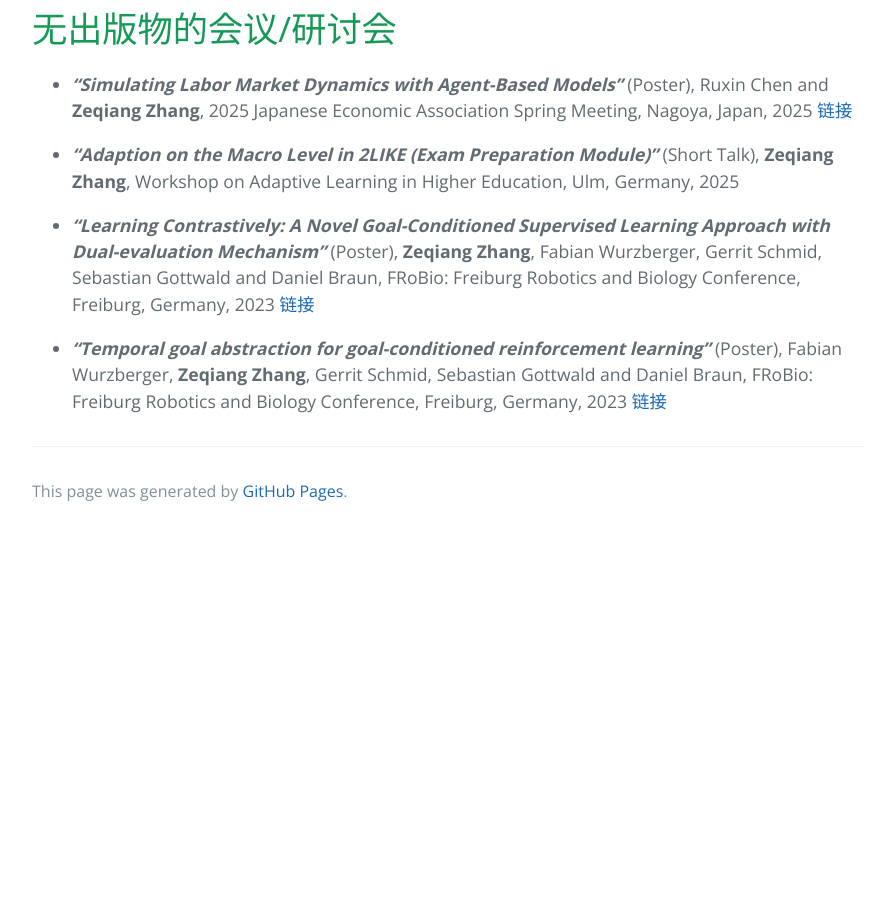
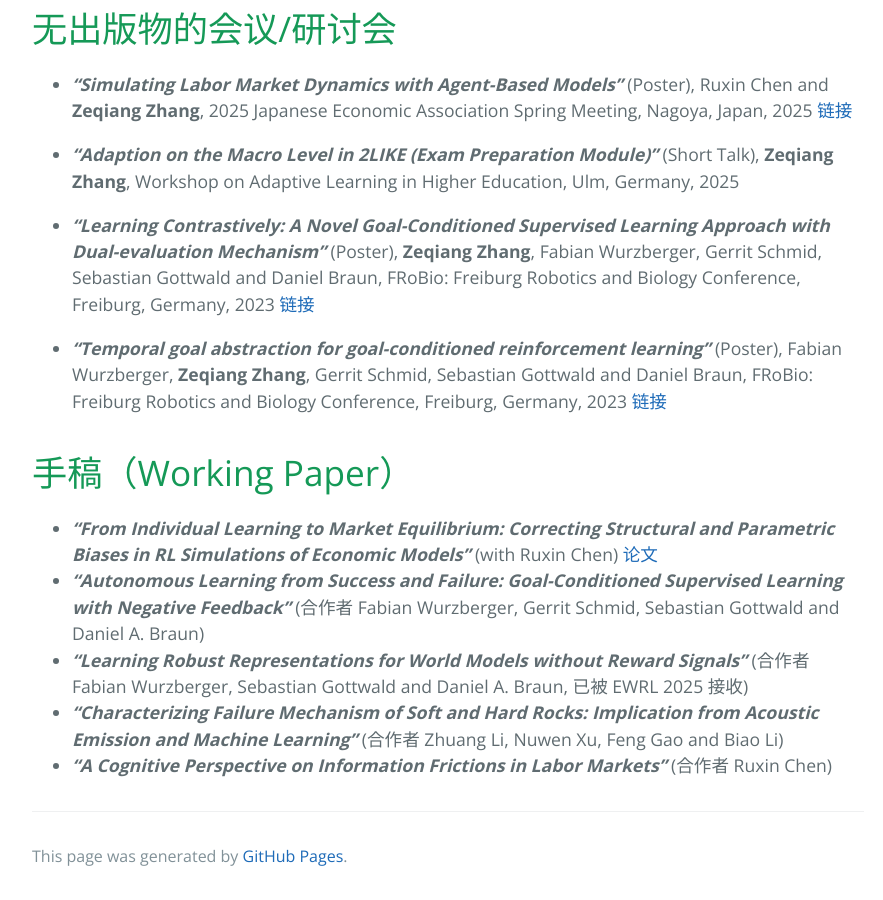
Before and after one commit to greablezzq/greablezzq.github.io, a Jekyll site: the page built from chinese.md, in a window 1280 px wide and 900 px high, scrolled down 1158 px. Shown: the whole window, without its empty margins (192-1075 px from the left). Built offline with Jekyll 4.4.1, drawn with Linux system fonts in a browser that asks for light colours; before the commit the page ends 1693 px from its top, so only the background shows below that.

Commit message:
Update chinese.md

```diff
--- a/chinese.md
+++ b/chinese.md
@@ -29,3 +29,10 @@
  - ***"Learning Contrastively: A Novel Goal-Conditioned Supervised Learning Approach with Dual-evaluation Mechanism"*** (Poster), **Zeqiang Zhang**, Fabian Wurzberger, Gerrit Schmid, Sebastian Gottwald and Daniel Braun, FRoBio: Freiburg Robotics and Biology Conference, Freiburg, Germany, 2023 [链接](https://frobio.wordpress.com/learning-contrastively-a-novel-goal-conditioned-supervised-learning-approach-with-dual-evaluation-mechanism/)
 
  - ***"Temporal goal abstraction for goal-conditioned reinforcement learning"*** (Poster), Fabian Wurzberger, **Zeqiang Zhang**, Gerrit Schmid, Sebastian Gottwald and Daniel Braun, FRoBio: Freiburg Robotics and Biology Conference, Freiburg, Germany, 2023 [链接](https://frobio.wordpress.com/temporal-goal-abstraction-for-goal-conditioned-reinforcement-learning/)
+
+# 手稿（Working Paper）
+ - ***"From Individual Learning to Market Equilibrium: Correcting Structural and Parametric Biases in RL Simulations of Economic Models"*** (with Ruxin Chen) [论文](https://arxiv.org/pdf/2507.18229)
+ - ***"Autonomous Learning from Success and Failure: Goal-Conditioned Supervised Learning with Negative Feedback"*** (合作者 Fabian Wurzberger, Gerrit Schmid, Sebastian Gottwald and Daniel A. Braun)
+ - ***"Learning Robust Representations for  World Models without Reward Signals"*** (合作者 Fabian Wurzberger, Sebastian Gottwald and Daniel A. Braun, 已被 EWRL 2025 接收)
+ - ***"Characterizing Failure Mechanism of Soft and Hard Rocks: Implication from Acoustic Emission and Machine Learning"*** (合作者 Zhuang Li, Nuwen Xu, Feng Gao and Biao Li)
+ - ***"A Cognitive Perspective on Information Frictions in Labor Markets"*** (合作者 Ruxin Chen)
```
